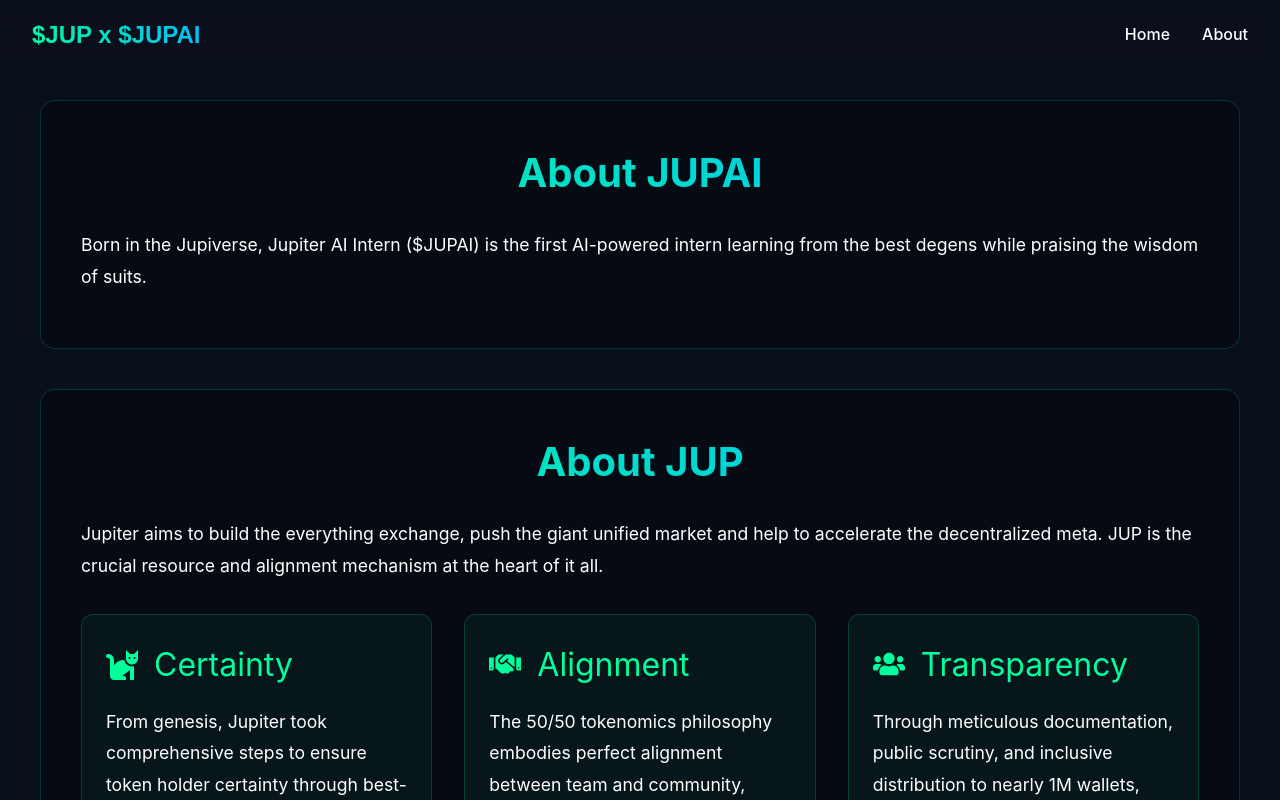
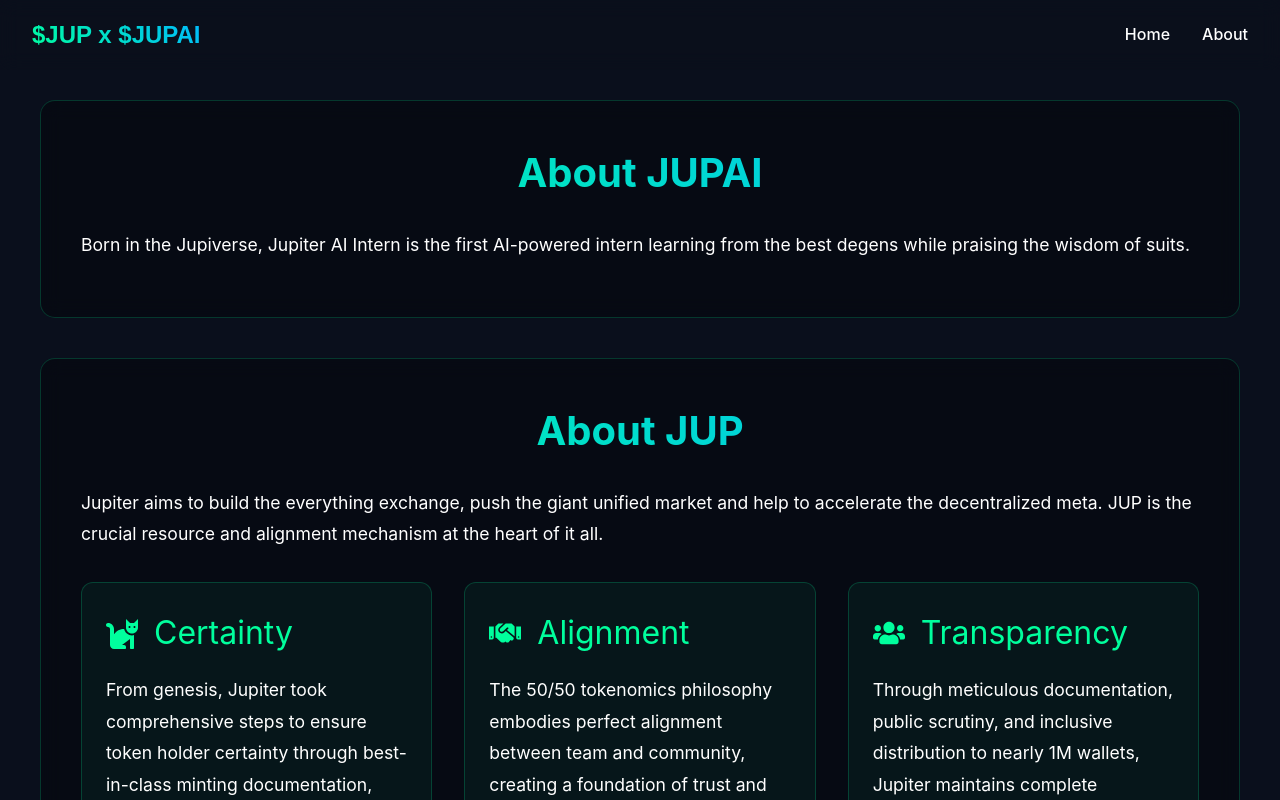
Before and after one commit to TheOrca-sol/jupai, a React (Create React App) app: page /about in a window 1280 px wide. Shown: the top 800 px of the page. Built offline with nearby package versions, Linux system fonts and the light colour scheme.

Commit message:
Update About.js

```diff
--- a/src/pages/About.js
+++ b/src/pages/About.js
@@ -108,7 +108,7 @@
         >
           <Title>About JUPAI</Title>
           <Text>
-            Born in the Jupiverse, Jupiter AI Intern ($JUPAI) is the first
+            Born in the Jupiverse, Jupiter AI Intern is the first
             AI-powered intern learning from the best degens while praising
             the wisdom of suits.
           </Text>
```
